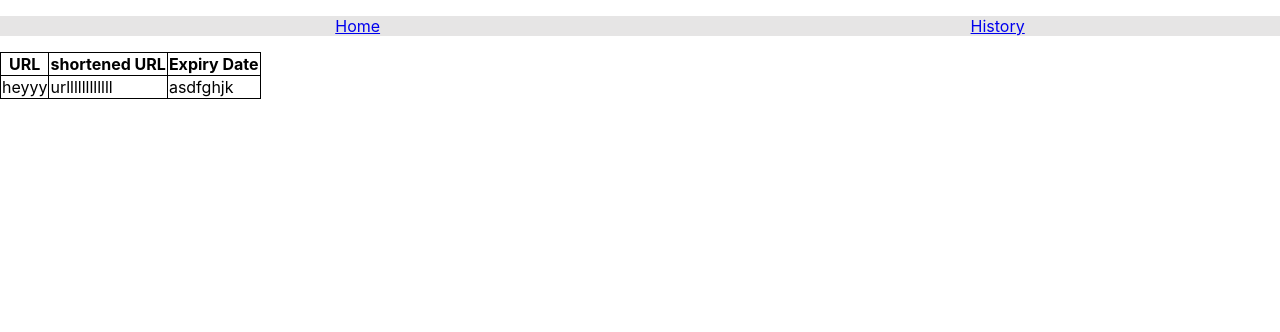
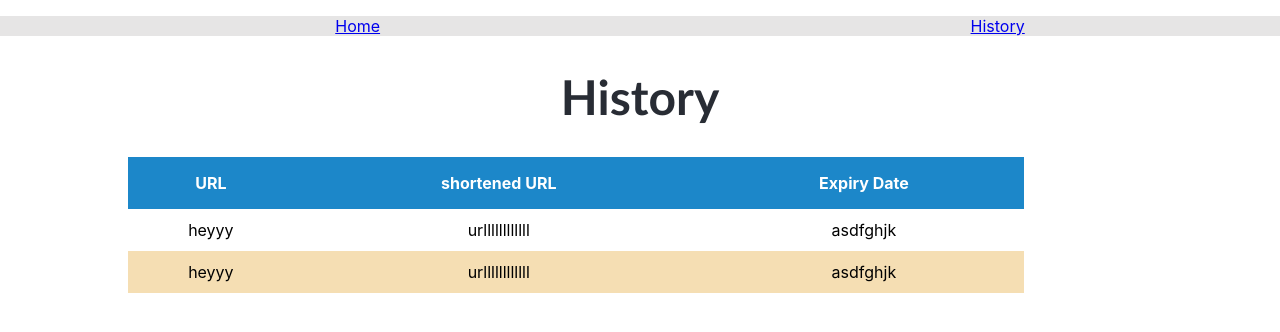
Before and after one commit to DawoodIsrar/midProject, a React (Create React App) app in the folder midproject/: page /History in a window 1280 px wide. Shown: the top 332 px of the page. Built offline with nearby package versions, Linux system fonts and the light colour scheme.

Commit message:
styling history page with css

```diff
--- a/midproject/src/App.css
+++ b/midproject/src/App.css
@@ -1,51 +1,62 @@
-.App {
-  text-align: center;
-}
-
-.App-logo {
-  height: 40vmin;
-  pointer-events: none;
-}
-
-@media (prefers-reduced-motion: no-preference) {
-  .App-logo {
-    animation: App-logo-spin infinite 20s linear;
-  }
-}
-
-.App-header {
-  background-color: #282c34;
-  min-height: 100vh;
-  display: flex;
-  flex-direction: column;
-  align-items: center;
-  justify-content: center;
-  font-size: calc(10px + 2vmin);
-  color: white;
-}
-
-.App-link {
-  color: #61dafb;
-}
-
-@keyframes App-logo-spin {
-  from {
-    transform: rotate(0deg);
-  }
-  to {
-    transform: rotate(360deg);
-  }
-}
 .nav{
   background-color:rgba(163, 159, 159, 0.267);
   display: flex;
   justify-content: space-around;
   width: 100%;
   list-style: none;
+
 }
-.tab ,tr,td,th{
-border: 1px solid;
-border-collapse: collapse;
 
 
+.tab ,tr,td,th{
+
+/* border: 1px solid;  */
+border-collapse: collapse;
+ }
+table{
+  width: 70%;
+  margin-left: 10%;
+
 }
+td{
+  text-align: center;
+}
+#historyh1{
+  width:100% ;
+  text-align: center;
+  text-shadow: #61dafb;
+  font-family: "Trebuchet MS", Verdana, sans-serif;
+  font-weight: bold;
+  font-size: 3rem;
+  color: #282c34;
+  /* position: relative;
+  animation-name: example;
+  animation-duration: 4s;
+  animation-iteration-count: infinite; */
+
+}
+/* @keyframes example {
+  0%   {background-color:wheat; left:0px; right:0px;}
+  25%  {background-color:rgb(186, 192, 191); left:20px; right:0px;}
+  50%  {background-color:wheat; left:0px; right:20px;}
+  75%  {background-color:rgb(186, 192, 191); left:20px; right:0px;}
+  100% {background-color:wheat; left:0px; right:20px;}
+} */
+thead {
+  background-color: #1c87c9;
+  color: #ffffff;
+}
+th {
+  text-align: center;
+  height: 50px;
+}
+/* tbody tr:nth-child(odd) {
+  background: #b5dae8;
+} */
+tbody tr:nth-child(even) {
+  background:#f5deb3;
+  margin-top: 150px;
+}
+tr{
+  line-height: 40px;
+}
--- a/midproject/src/components/History.js
+++ b/midproject/src/components/History.js
@@ -1,22 +1,32 @@
 import React from "react";
+
 
 export default function History() {
   return (
-    <table className="tab">
+   <>
+   <h1 id="historyh1">  History </h1>
+    <table id="table" className="tab">
         <thead>
           <tr> <th>URL</th>
         <th>shortened URL</th>
         <th>Expiry Date</th>
         </tr>
         </thead>
+        <tbody>
        <tr>
         <td>heyyy</td>
         <td>urllllllllllll</td>
         <td>asdfghjk</td>
        </tr>
+       <tr>
+        <td>heyyy</td>
+        <td>urllllllllllll</td>
+        <td>asdfghjk</td>
+       </tr>
+       </tbody>
 
 
     </table>
-
+    </>
   );
 }
```
